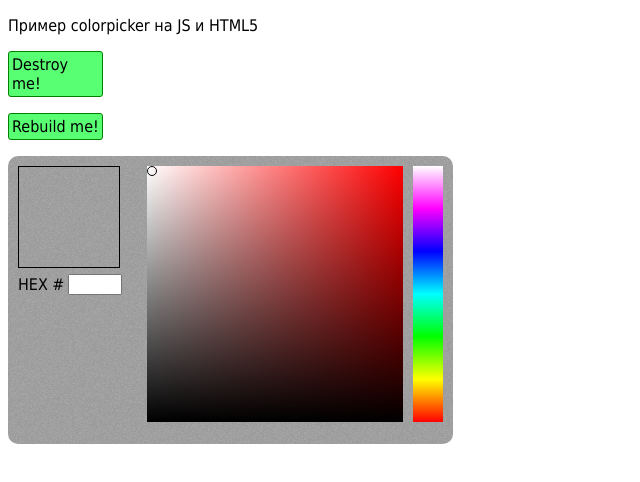
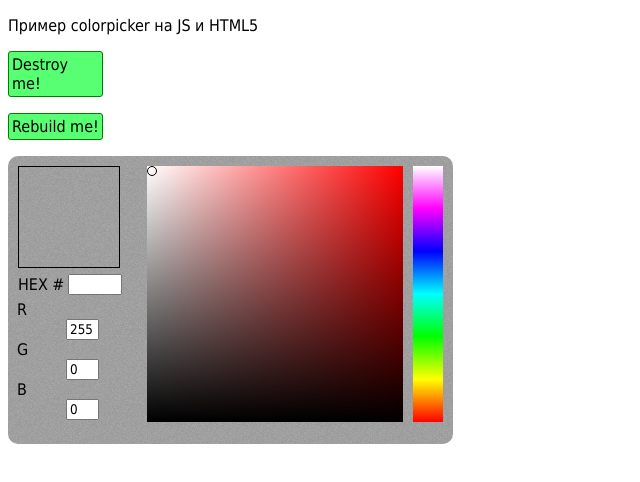
Before and after one commit to AlexKex/colorpicker, a plain HTML site: page index.html in a window 1280 px wide. Shown: the whole page, without its empty margins (0-640 px from the left). Drawn offline with nearby package versions, Linux system fonts and the light colour scheme.

Commit message:
v 1.1
Shows HEX & RGB

```diff
--- a/css/style.css
+++ b/css/style.css
@@ -87,4 +87,21 @@
     width: 75px;
     float: left;
 }
+
+#rgb_div
+{
+    clear: both;
+    float: left;
+    left: 9px;
+    position: relative;
+    top: -45px;
+    width: 82px;
+}
+
+#rgb_div input
+{
+    float: right;
+    margin-left: 40px;
+    width: 25px;
+}
 /* ----------------- */
--- a/js/picker.js
+++ b/js/picker.js
@@ -1,5 +1,5 @@
 /* Colorpicker by KeX */
-/* v.1.0 */
+/* v.1.1 */
 /* released on 13.06.2013 */
 
 /* minified код для удобной работы с курсором и Drag'n'drop */
@@ -44,7 +44,6 @@ Colorpicker.prototype.init = function(div_app){
     s_block.id = "show_block";
     s_block.class = "show_block";
 
-    // hex цвета
     var hex_p = document.createElement("p");
     hex_p.id = "hex_p";
     hex_p.style.display = "block";
@@ -54,9 +53,36 @@ Colorpicker.prototype.init = function(div_app){
     hex.id = "hex";
     hex.type = "text";
 
+    var red = document.createElement("input");
+    red.id = "red";
+    red.type = "text";
+    var green = document.createElement("input");
+    green.id = "green";
+    green.type = "text";
+    var blue = document.createElement("input");
+    blue.id = "blue";
+    blue.type = "text";
+    var r_p = document.createElement("p");
+    r_p.id = "r_p";
+    r_p.innerHTML = "R";
+    var g_p = document.createElement("p");
+    g_p.id = "g_p";
+    g_p.innerHTML = "G";
+    var b_p = document.createElement("p");
+    b_p.id = "b_p";
+    b_p.innerHTML = "B";
+
+    var rgblock = document.createElement("div");
+    rgblock.id="rgb_div";
+
+    rgblock.appendChild(r_p).appendChild(red);
+    rgblock.appendChild(g_p).appendChild(green);
+    rgblock.appendChild(b_p).appendChild(blue);
+
     color_block.appendChild(s_block);
     color_block.appendChild(hex_p);
     color_block.appendChild(hex);
+    color_block.appendChild(rgblock);
 
     // маска для выбора тонов
     var tones_img = document.createElement("img");
@@ -279,6 +305,9 @@ Colorpicker.prototype.init = function(div_app){
                 case 4: R = t; G = p; B = V; break;
                 case 5: R = V; G = p; B = q; break;}
 
+            document.getElementById("red").value = parseInt(R*255);
+            document.getElementById("green").value = parseInt(G*255);
+            document.getElementById("blue").value = parseInt(B*255);
             return [parseInt(R*255), parseInt(G*255), parseInt(B*255)];
         },
 
```
